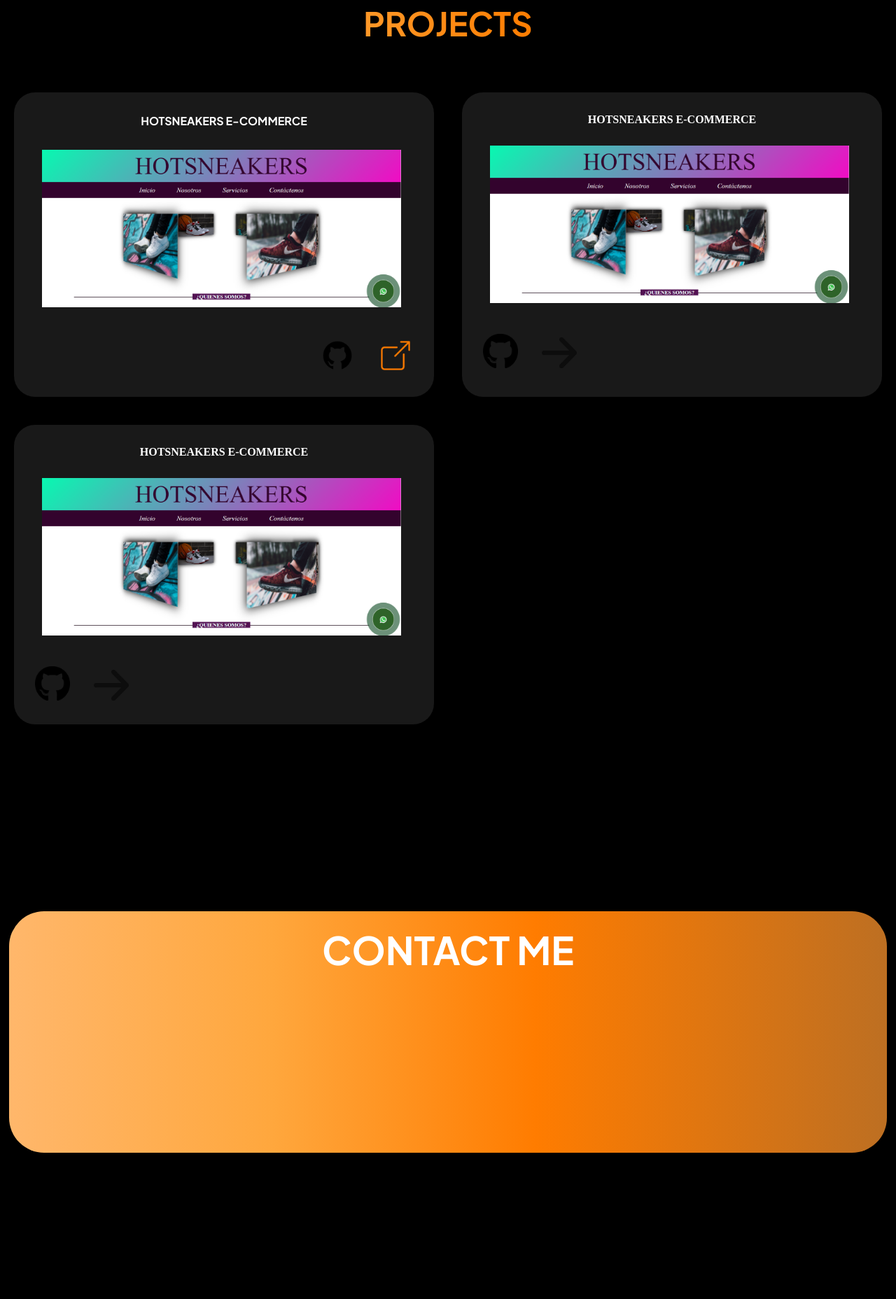
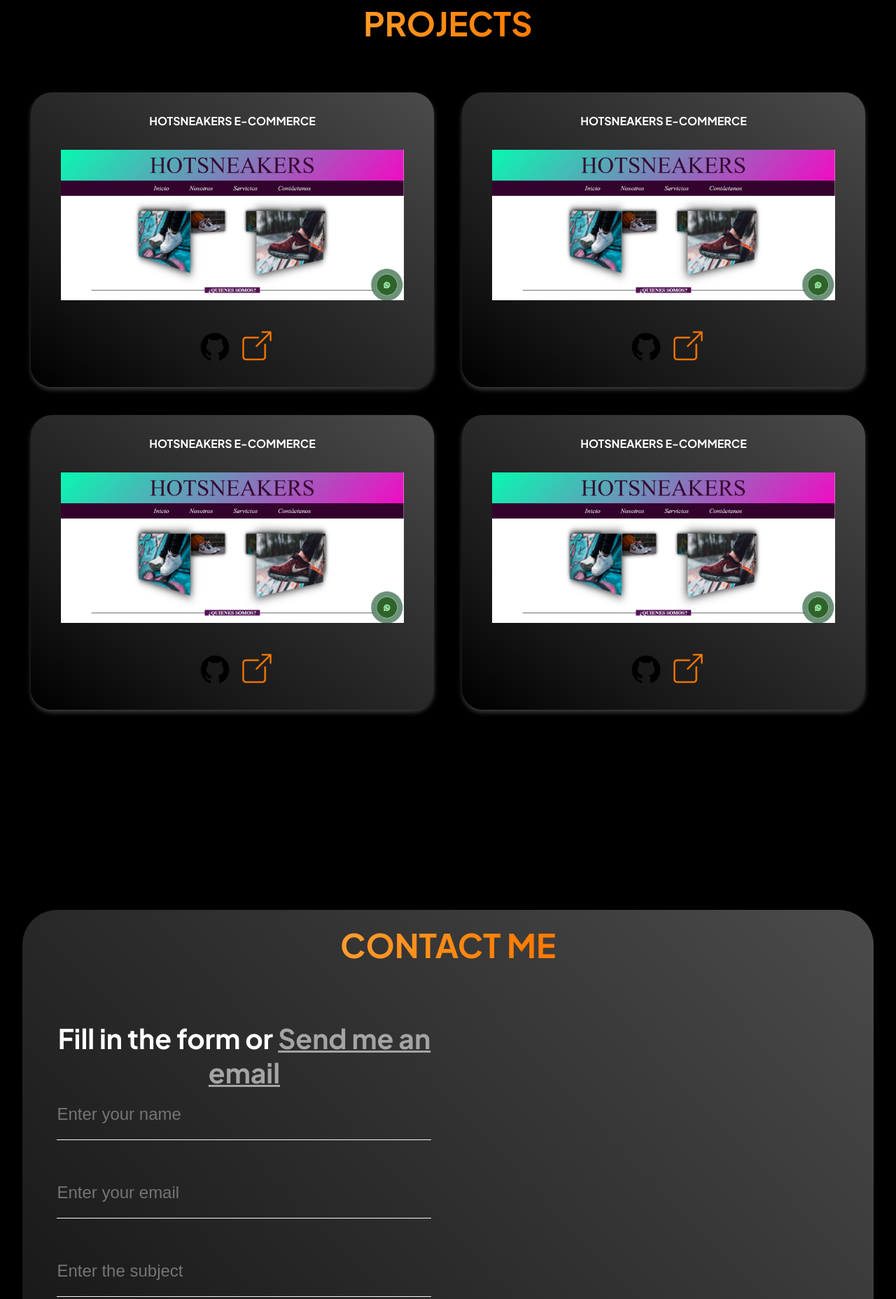
Before and after one commit to jesusserpa/Portfolio, a plain HTML site: page index.html in a window 1280 px wide. Shown: the part 703-2559 px from the top of the page at 70% size. Drawn offline with Linux system fonts and the light colour scheme.

Commit message:
Construccion de formulario en la parte de contact me

```diff
--- a/index.html
+++ b/index.html
@@ -75,11 +75,14 @@
 
             <h3 class="titleProjects">PROJECTS</h3>
 
-            <div class="proyectos" style="display: grid;">
+            <div class="proyectos" style="display: flex;">
 
                 <div class="proyecto1">
-                    <h4 style="text-align: center;" >HOTSNEAKERS E-COMMERCE</h4>
+
+                    <h4>HOTSNEAKERS E-COMMERCE</h4>
+
                     <br>
+
                     <img src="imagenes/hotsneakers.png" alt="proyecto 1" width="95%" style="margin: 10px;
                     text-align: center;">
 
@@ -97,23 +100,69 @@
                 </div>
 
                 <div class="proyecto2">
-                    <h4 style="text-align: center;" >HOTSNEAKERS E-COMMERCE</h4>
+
+                    <h4>HOTSNEAKERS E-COMMERCE</h4>
+
                     <br>
+
                     <img src="imagenes/hotsneakers.png" alt="proyecto 1" width="95%" style="margin: 10px;
                     text-align: center;">
 
-                    <img class="github" src="imagenes/github.1024x998.png" alt="">
-                    <img class="arrow" src="imagenes/arrow-right.1024x895.png" alt="">
+                    <div class="items">
+                        <a href="https://github.com/jesusserpa/Hotsneakers">
+                            <img class="github" src="imagenes/icons8-github-512.png" alt="Github icon">
+                        </a>
+
+                        <a href="">
+                            <img class="arrow" src="imagenes/icons8-enlace-externo-512.png" alt="">
+                        </a>
+
+                    </div>
+
                 </div>
 
                 <div class="proyecto3">
-                    <h4 style="text-align: center;" >HOTSNEAKERS E-COMMERCE</h4>
+
+                    <h4>HOTSNEAKERS E-COMMERCE</h4>
+
                     <br>
+
                     <img src="imagenes/hotsneakers.png" alt="proyecto 1" width="95%" style="margin: 10px;
                     text-align: center;">
 
-                    <img class="github" src="imagenes/github.1024x998.png" alt="">
-                    <img class="arrow" src="imagenes/arrow-right.1024x895.png" alt="">
+                    <div class="items">
+                        <a href="https://github.com/jesusserpa/Hotsneakers">
+                            <img class="github" src="imagenes/icons8-github-512.png" alt="Github icon">
+                        </a>
+
+                        <a href="">
+                            <img class="arrow" src="imagenes/icons8-enlace-externo-512.png" alt="">
+                        </a>
+
+                    </div>
+
+                </div>
+
+                <div class="proyecto4">
+
+                    <h4>HOTSNEAKERS E-COMMERCE</h4>
+
+                    <br>
+
+                    <img src="imagenes/hotsneakers.png" alt="proyecto 1" width="95%" style="margin: 10px;
+                    text-align: center;">
+
+                    <div class="items">
+                        <a href="https://github.com/jesusserpa/Hotsneakers">
+                            <img class="github" src="imagenes/icons8-github-512.png" alt="Github icon">
+                        </a>
+
+                        <a href="">
+                            <img class="arrow" src="imagenes/icons8-enlace-externo-512.png" alt="">
+                        </a>
+
+                    </div>
+
                 </div>
 
             </div>
@@ -137,11 +186,31 @@
 
         <section id="ultima">
             <div class="contactMe" style="text-align: center;">
-                <h3>CONTACT ME</h3>
-                <br>
-                <br>
-                <br>
-                <br>
+                <h3 class="titleContact">CONTACT ME</h3>
+
+                <div class="contentContact">
+
+                    <div class="form" >
+
+                        <h5>Fill in the form or <a href="mailto:jesusdavidserpa@hotmail.com"><u>Send me an email</u></a></h5>
+
+                        <input type="name" required placeholder="Enter your name">
+                        <input type="email" name="email" id="email" placeholder="Enter your email">
+                        <input name="subject" id="subject" type="text" placeholder="Enter the subject">
+                        <textarea name="message" id="message" required rows="4" placeholder="Enter your message"></textarea>
+                        <button type="submit" class="submit">SUBMIT</button>
+                    </div>
+
+                </div>
+
+                <div class="social">
+                    <br>
+                    <br>
+                    <br>
+                    <br>
+                    <br>
+                </div>
+
 
 
             </div>
--- a/styles.css
+++ b/styles.css
@@ -2,6 +2,7 @@
     margin: 0;
     padding: 0;
     box-sizing: border-box;
+
 
 }
 
@@ -128,30 +129,44 @@ header {
 }
 
 .proyectos {
-    display: grid;
-    grid-template-columns: (2, 1fr);
+    display: flex;
+    flex-wrap: wrap;
+    flex-direction: row;
+    -webkit-box-pack: center;
+    justify-content: center;
+    -webkit-box-align: center;
+    align-items: center;
 }
 
 .proyecto1 {
-    grid-column: 1;
-    background-color: rgb(30 30 30 / 86%);
+    display: flex;
+    flex-direction: column;
+    align-items: center;
+    width: 45%;
+    background: linear-gradient(to right top, #000000, #181717, #282828, #3a3939, #4c4b4b);
     padding: 30px;
     border-radius: 30px;
     margin: 20px;
     font-family: 'Plus Jakarta Sans', sans-serif;
+    box-shadow: 0px 4px 6px rgba(129, 129, 129, 0.452);
 }
 
 .items {
-    text-align: end;
+    display: flex;
+    flex-direction: row;
+    align-content: end;
+    align-items: end;
+
+
 
 }
 
 .github {
+    margin-bottom: -2px;
     width: 50px;
-    padding-top: 30px;
-    margin-right: 30px;
     cursor: pointer;
     transition: transform 0.3s;
+    margin-left: 10px;
 }
 
 .github:hover {
@@ -165,35 +180,146 @@ header {
 .arrow {
     width: 50px;
     margin-top: 30px;
-    text-align: center;
     cursor: pointer;
     transition: transform 0.3s;
+    margin-left: 10px;
 }
 
 .proyecto2 {
-    grid-column: 2;
-    background-color: rgb(30 30 30 / 86%);
+    display: flex;
+    flex-direction: column;
+    align-items: center;
+    width: 45%;
+    background: linear-gradient(to right top, #000000, #181717, #282828, #3a3939, #4c4b4b);
     padding: 30px;
     border-radius: 30px;
     margin: 20px;
+    font-family: 'Plus Jakarta Sans', sans-serif;
+    box-shadow: 0px 4px 6px rgba(129, 129, 129, 0.452);
 }
 
 .proyecto3 {
-    background-color: rgb(30 30 30 / 86%);
+    display: flex;
+    flex-direction: column;
+    align-items: center;
+    width: 45%;
+    background: linear-gradient(to right top, #000000, #181717, #282828, #3a3939, #4c4b4b);
     padding: 30px;
     border-radius: 30px;
     margin: 20px;
+    font-family: 'Plus Jakarta Sans', sans-serif;
+    box-shadow: 0px 4px 6px rgba(129, 129, 129, 0.452);
+}
 
+.proyecto4 {
+    display: flex;
+    flex-direction: column;
+    align-items: center;
+    width: 45%;
+    background: linear-gradient(to right top, #000000, #181717, #282828, #3a3939, #4c4b4b);
+    padding: 30px;
+    border-radius: 30px;
+    margin: 20px;
+    font-family: 'Plus Jakarta Sans', sans-serif;
+    box-shadow: 0px 4px 6px rgba(129, 129, 129, 0.452);
 }
 
 .contactMe{
-    margin: 1%;
-    width: 98%;
-    background: linear-gradient(to right, #FFB76B 0%, #FFA73D 30%, #FF7C00 60%, #BD6F22 100%);
+    margin: 2.5%;
+    width: 95%;
+    background: linear-gradient(to right top, #000000, #181717, #282828, #3a3939, #4c4b4b);
     border-radius: 50px;
     font-family: 'Plus Jakarta Sans', sans-serif;
     font-size: 47px;
     padding: 20px;
+}
+
+.titleContact {
+    text-align: center;
+    font-family: 'Plus Jakarta Sans', sans-serif;
+    background: linear-gradient(to right, #FFB76B 0%, #FFA73D 30%, #FF7C00 60%, #BD6F22 100%);
+    -webkit-background-clip: text;
+    -webkit-text-fill-color: transparent;
+    font-size: 47px;
+    letter-spacing: normal;
+    padding-bottom: 50px;
+}
+
+.contentContact {
+    display: flex;
+    flex-direction: row;
+}
+
+.form {
+    margin-top: 20px;
+    display: flex;
+    flex-direction: column;
+    width: 45.5% ;
+    margin: 2.5%;
+    color: #ffffff;
+    border-radius: 30px;
+}
+
+.form input {
+    height: 72px;
+    margin-bottom: 40px;
+    padding-top: 20px;
+    padding-bottom: 20px;
+    padding-left: 0px;
+    border-top: none;
+    border-right: none;
+    border-left: none;
+    border-image: initial;
+    border-bottom: 1px solid rgb(248, 248, 248);
+    color: rgb(255, 255, 255);
+    font-size: 24px;
+    line-height: 40px;
+    outline: none;
+    background-color: transparent;
+}
+
+#message {
+    height: 200px;
+    margin-bottom: 40px;
+    padding-top: 20px;
+    padding-bottom: 20px;
+    padding-left: 0px;
+    color: rgb(0, 0, 0);
+    border-radius: 30px;
+    font-size: 24px;
+    line-height: 40px;
+    outline: none;
+    background-color: transparent;
+}
+
+.submit {
+    background-color: white;
+    padding: 18px 38px;
+    border-radius: 50px;
+    cursor: pointer;
+    transition: all 650ms ease 0s;
+    border: 1px solid white;
+    width: fit-content;
+}
+
+.social {
+    display: flex;
+    flex-direction: row;
+    width: 45.5% ;
+    margin: 2.5%;
+    background-color: rgba(49, 47, 47, 0.767);
+    border-radius: 30px;
+}
+
+
+
+.github2 {
+    width: 10%;
+}
+
+.twitter {
+    width: 10%;
+    height: 10%;
 }
 
 .wave-container {
```
